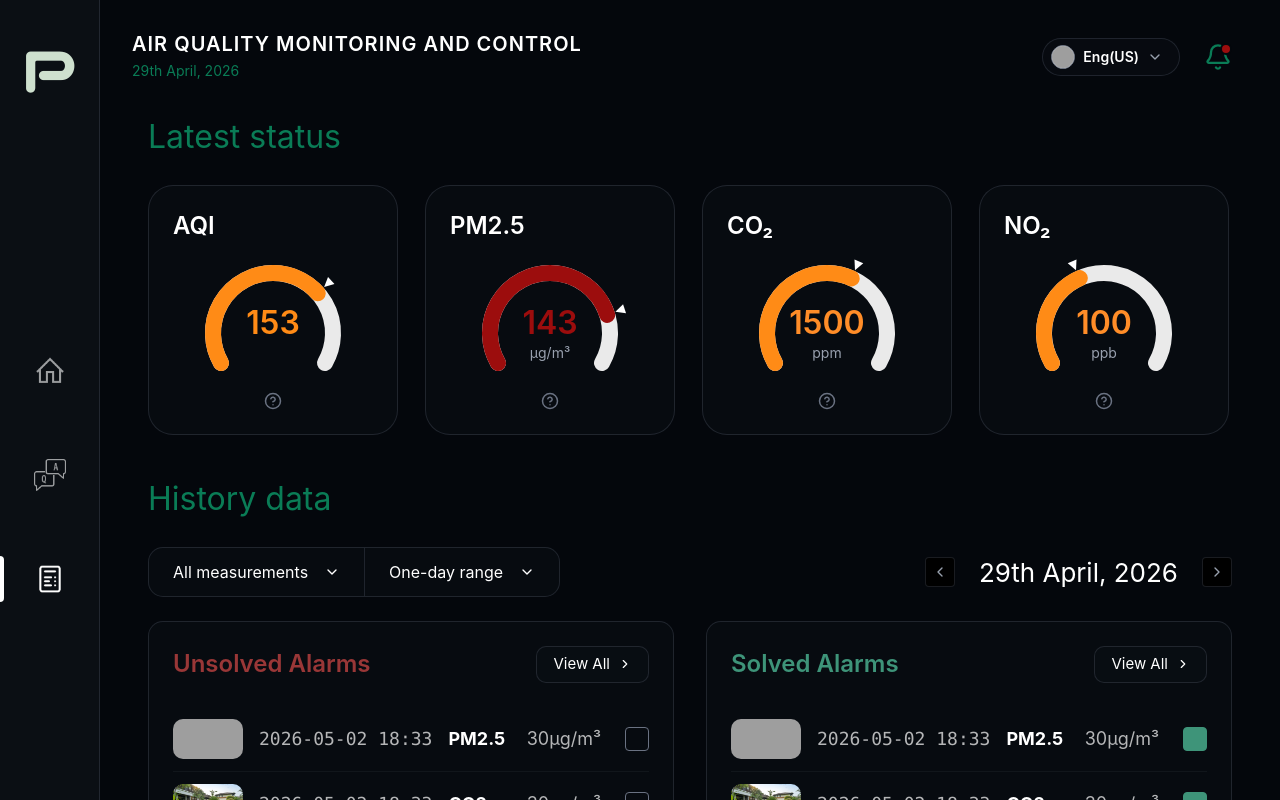
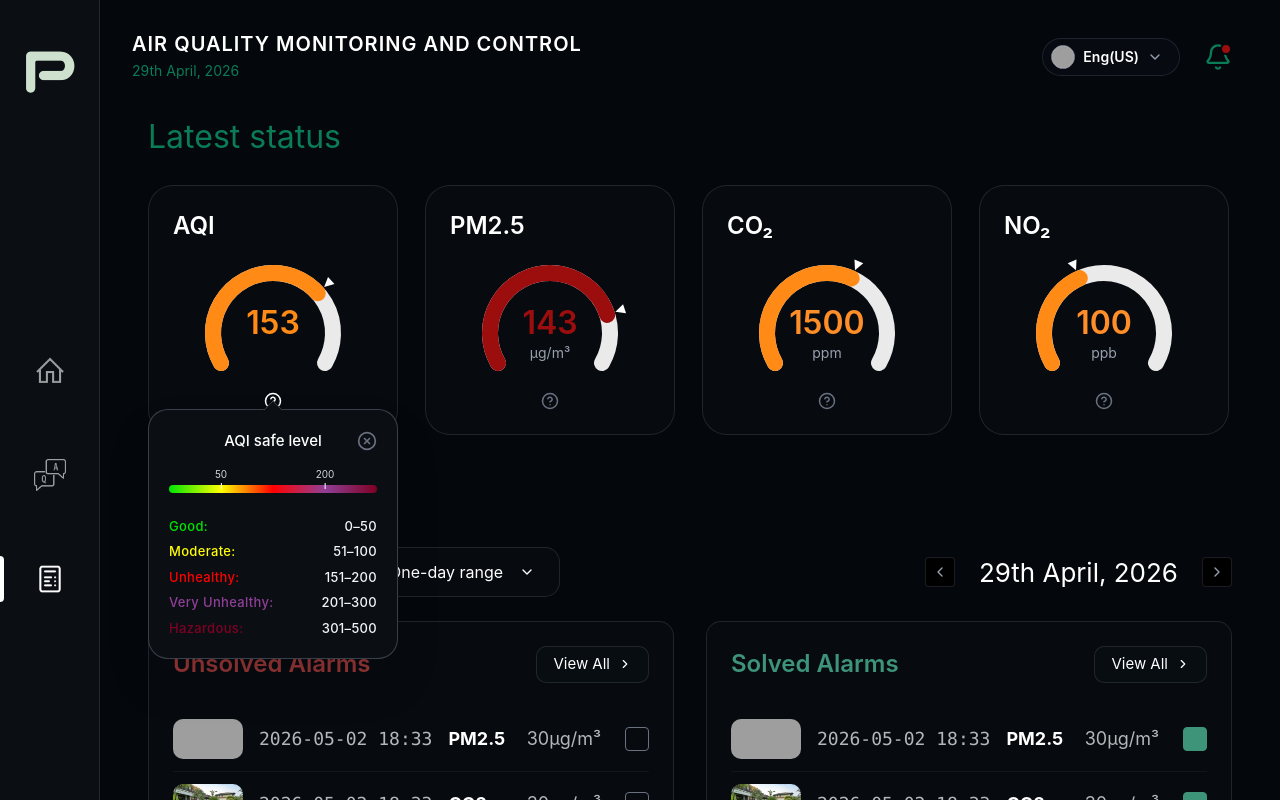
Before and after one commit to sosMoH/GradProject, a React (Vite) app: page /overview in a window 1280 px wide. Both pictures are taken after a click on the icon 273 px from the left and 401 px from the top of the page. Built offline with nearby package versions, Linux system fonts and the light colour scheme; grey boxes are pictures that could not be loaded; a web font is replaced by a local one.

Commit message:
Added Gauges Extra Info + Stylized Scrollbar

```diff
--- a/src/index.css
+++ b/src/index.css
@@ -10,3 +10,21 @@
 .force-nico-font {
   font-family: 'Nico Moji Local', sans-serif !important;
 }
+
+/* --- Custom Dark Dashboard Scrollbar --- */
+::-webkit-scrollbar {
+  width: 8px; /* Thickness of the scrollbar */
+}
+
+::-webkit-scrollbar-track {
+  background: #04070C; /* Exact match to your background color */
+}
+
+::-webkit-scrollbar-thumb {
+  background: #1F2937; /* A subtle dark gray thumb */
+  border-radius: 10px;
+}
+
+::-webkit-scrollbar-thumb:hover {
+  background: #374151; /* Turns slightly lighter gray when you hover */
+}
--- a/src/pages/OverviewPage.tsx
+++ b/src/pages/OverviewPage.tsx
@@ -8,8 +8,9 @@ import {
   AlertCircle,
   CheckCircle2,
   Inbox,
+  XCircle,
 } from "lucide-react";
-import { motion, AnimatePresence } from "framer-motion"; // <-- Added Framer Motion
+import { motion, AnimatePresence } from "framer-motion";
 
 import { getFormattedDate } from "../components/Header";
 
@@ -18,62 +19,258 @@ import imgRoom from "../assets/alarms_locations/bedroom.png";
 import imgGarden from "../assets/alarms_locations/garden.png";
 import imgRoof from "../assets/alarms_locations/roof.png";
 
-// --- Custom Components for the Overview Page ---
+// --- Safe Level Data Configurations ---
+export const aqiSafeLevel = {
+  markers: [
+    { value: "50", left: "25%" },
+    { value: "200", left: "75%" },
+  ],
+  ranges: [
+    { label: "Good:", value: "0–50", color: "#00E400" },
+    { label: "Moderate:", value: "51–100", color: "#FFFF00" },
+    { label: "Unhealthy:", value: "151–200", color: "#FF0000" },
+    { label: "Very Unhealthy:", value: "201–300", color: "#8F3F97" },
+    { label: "Hazardous:", value: "301–500", color: "#7E0023" },
+  ],
+};
+
+export const pm25SafeLevel = {
+  markers: [
+    { value: "13", left: "20%" },
+    { value: "150", left: "75%" },
+  ],
+  ranges: [
+    { label: "Good:", value: "0–12", color: "#00E400" },
+    { label: "Moderate:", value: "13–35", color: "#FFFF00" },
+    { label: "Unhealthy:", value: "56–150", color: "#FF0000" },
+    { label: "Very Unhealthy:", value: "151–250", color: "#8F3F97" },
+    { label: "Hazardous:", value: "251–500", color: "#7E0023" },
+  ],
+};
+
+export const co2SafeLevel = {
+  markers: [
+    { value: "800", left: "25%" },
+    { value: "1500", left: "60%" },
+  ],
+  ranges: [
+    { label: "Good:", value: "0–50", color: "#00E400" },
+    { label: "Moderate:", value: "51–100", color: "#FFFF00" },
+    { label: "Unhealthy:", value: "151–200", color: "#FF0000" },
+    { label: "Very Unhealthy:", value: "201–300", color: "#8F3F97" },
+    { label: "Hazardous:", value: "301–500", color: "#7E0023" },
+  ],
+};
+
+export const no2SafeLevel = {
+  markers: [{ value: "200", left: "70%" }],
+  ranges: [
+    { label: "Good:", value: "0–21", color: "#00E400" },
+    { label: "Moderate:", value: "22–53", color: "#FFFF00" },
+    { label: "Unhealthy:", value: "101–360", color: "#FF0000" },
+    { label: "Very Unhealthy:", value: "361–649", color: "#8F3F97" },
+    { label: "Hazardous:", value: "650–500", color: "#7E0023" },
+  ],
+};
 
 // 1. DYNAMIC GAUGE CARD Component
-const GaugeCard = ({ title, value, unit, color, percentage, textColor }: any) => {
+const GaugeCard = ({
+  title,
+  value,
+  unit,
+  color,
+  percentage,
+  textColor,
+  safeLevelData,
+}: any) => {
+  const [isTooltipOpen, setIsTooltipOpen] = useState(false);
+
   const arcLength = 314.16;
   const offset = arcLength - percentage * arcLength;
   const rotation = -120 + percentage * 240;
 
   return (
-    <div className="bg-[#0B0F14]/60 border border-gray-500/25 rounded-[25px] p-6 flex flex-col items-center relative w-full max-w-[250px] aspect-square justify-between">
+    <div
+      className={`bg-[#0B0F14]/60 border border-gray-500/25 rounded-[25px] p-6 flex flex-col items-center relative w-full max-w-[250px] aspect-square justify-between transition-all duration-300 ${isTooltipOpen ? "z-50 border-gray-400/50" : "z-10"}`}
+    >
       <h3 className="text-white text-2xl w-full text-left font-semibold">
         {title}
       </h3>
+
       <div className="relative w-full flex justify-center mt-2">
-        <svg viewBox="0 0 200 160" className="w-[160px] h-[130px] overflow-visible">
-          <path d="M 35 137.5 A 75 75 0 1 1 165 137.5" fill="none" stroke="#EAEAEA" strokeWidth="20" strokeLinecap="round" />
-          <path d="M 35 137.5 A 75 75 0 1 1 165 137.5" fill="none" stroke={color} strokeWidth="20" strokeLinecap="round" strokeDasharray={arcLength} strokeDashoffset={offset} className="transition-all duration-1000 ease-out" />
-          <g transform={`rotate(${rotation}, 100, 100)`} className="transition-all duration-1000 ease-out">
+        <svg
+          viewBox="0 0 200 160"
+          className="w-[160px] h-[130px] overflow-visible"
+        >
+          <path
+            d="M 35 137.5 A 75 75 0 1 1 165 137.5"
+            fill="none"
+            stroke="#EAEAEA"
+            strokeWidth="20"
+            strokeLinecap="round"
+          />
+          <path
+            d="M 35 137.5 A 75 75 0 1 1 165 137.5"
+            fill="none"
+            stroke={color}
+            strokeWidth="20"
+            strokeLinecap="round"
+            strokeDasharray={arcLength}
+            strokeDashoffset={offset}
+            className="transition-all duration-1000 ease-out"
+          />
+          <g
+            transform={`rotate(${rotation}, 100, 100)`}
+            className="transition-all duration-1000 ease-out"
+          >
             <polygon points="100,14 94,2 106,2" fill="#FFF" />
           </g>
         </svg>
         <div className="absolute top-[42%] flex flex-col items-center">
-          <span className="text-[32px] font-semibold leading-none" style={{ color: textColor }}>{value}</span>
+          <span
+            className="text-[32px] font-semibold leading-none"
+            style={{ color: textColor }}
+          >
+            {value}
+          </span>
           <span className="text-gray-400 text-sm mt-1">{unit}</span>
         </div>
       </div>
-      <HelpCircle size={18} className="text-gray-500 mt-2 cursor-pointer" />
+
+      <HelpCircle
+        size={18}
+        className={`text-gray-500 mt-2 cursor-pointer transition-colors relative z-20 ${isTooltipOpen ? "text-white" : "hover:text-white"}`}
+        onClick={() => setIsTooltipOpen(!isTooltipOpen)}
+      />
+
+      {/* --- SAFE LEVEL DROPDOWN POPUP --- */}
+      <AnimatePresence>
+        {isTooltipOpen && (
+          <motion.div
+            initial={{ opacity: 0, y: -10 }}
+            animate={{ opacity: 1, y: 0 }}
+            exit={{ opacity: 0, y: -10 }}
+            transition={{ duration: 0.2 }}
+            // Anchored beautifully to the bottom of the card, dropping downward
+            className="absolute top-[calc(100%-25px)] left-[-1px] right-[-1px] bg-[#0B0F14] border border-gray-500/50 rounded-[20px] p-5 shadow-2xl flex flex-col z-50"
+          >
+            {/* The little up-pointing triangle (Caret) */}
+            <div className="absolute -top-[7px] left-1/2 -translate-x-1/2 w-3.5 h-3.5 bg-[#0B0F14] border-t border-l border-gray-500/50 rotate-45 rounded-tl-[2px]" />
+
+            <div className="flex justify-between items-center mb-6 relative">
+              <span className="text-white text-[15px] font-medium w-full text-center">
+                {title} safe level
+              </span>
+              <XCircle
+                size={20}
+                className="text-gray-500 cursor-pointer hover:text-white transition-colors absolute right-0"
+                onClick={(e) => {
+                  e.stopPropagation();
+                  setIsTooltipOpen(false);
+                }}
+              />
+            </div>
+
+            <div
+              className="relative w-full h-2 rounded-full mb-6 mt-2"
+              style={{
+                background:
+                  "linear-gradient(to right, #00E400, #FFFF00, #FF0000, #8F3F97, #7E0023)",
+              }}
+            >
+              {safeLevelData.markers.map((marker: any, idx: number) => (
+                <div
+                  key={idx}
+                  className="absolute top-[-16px] flex flex-col items-center -translate-x-1/2"
+                  style={{ left: marker.left }}
+                >
+                  <span className="text-[10px] text-gray-300 leading-none">
+                    {marker.value}
+                  </span>
+                  <div className="w-[1px] h-[6px] bg-white mt-1" />
+                </div>
+              ))}
+            </div>
+
+            <div className="flex flex-col gap-1.5 w-full">
+              {safeLevelData.ranges.map((row: any, idx: number) => (
+                <div
+                  key={idx}
+                  className="flex justify-between items-center text-[13px] font-medium tracking-wide"
+                >
+                  <span style={{ color: row.color }}>{row.label}</span>
+                  <span className="text-gray-100">{row.value}</span>
+                </div>
+              ))}
+            </div>
+          </motion.div>
+        )}
+      </AnimatePresence>
     </div>
   );
 };
 
-// 2. Small Alarm Row Component (For the Overview Page)
+// 2. Small Alarm Row Component
 const AlarmRow = ({ time, type, pm25, isSolved, image }: any) => (
   <div className="flex items-center justify-between text-[16px] md:text-[18px] text-white/70 py-3 border-b border-gray-500/10 last:border-0">
     <div className="flex items-center gap-4">
-      <img src={image} alt={`${type} location`} className="w-[70px] h-[40px] rounded-[10px] object-cover" />
+      <img
+        src={image}
+        alt={`${type} location`}
+        className="w-[70px] h-[40px] rounded-[10px] object-cover"
+      />
       <span className="font-mono">{time}</span>
       <span className="font-bold text-white w-[60px]">{type}</span>
     </div>
     <div className="flex items-center gap-6">
       <span>{pm25}</span>
-      <div className={`w-6 h-6 border ${isSolved ? "bg-[#3E9479] border-[#3E9479]" : "border-gray-500"} rounded-sm`} />
+      <div
+        className={`w-6 h-6 border ${isSolved ? "bg-[#3E9479] border-[#3E9479]" : "border-gray-500"} rounded-sm`}
+      />
     </div>
   </div>
 );
 
 // --- MAIN Overview Page Component ---
 const OverviewPage: React.FC = () => {
-  // Added State to control which card is currently expanded to full-screen
-  const [expandedView, setExpandedView] = useState<"unsolved" | "solved" | null>(null);
+  const [expandedView, setExpandedView] = useState<
+    "unsolved" | "solved" | null
+  >(null);
 
-  // Expanded Data to include all the new columns for the detailed view
   const dummyAlarms = [
-    { id: 1, locationName: "Bedroom", time: "2026-05-02 18:33", type: "PM2.5", aqi: "110", pm25: "30µg/m³", co2: "1224ppm", no2: "98ppb", image: imgRoom },
-    { id: 2, locationName: "Garden", time: "2026-05-02 18:33", type: "CO2", aqi: "110", pm25: "30µg/m³", co2: "1224ppm", no2: "98ppb", image: imgGarden },
-    { id: 3, locationName: "Roof", time: "2026-05-02 18:33", type: "PM2.5", aqi: "110", pm25: "30µg/m³", co2: "1224ppm", no2: "98ppb", image: imgRoof },
+    {
+      id: 1,
+      locationName: "Bedroom",
+      time: "2026-05-02 18:33",
+      type: "PM2.5",
+      aqi: "110",
+      pm25: "30µg/m³",
+      co2: "1224ppm",
+      no2: "98ppb",
+      image: imgRoom,
+    },
+    {
+      id: 2,
+      locationName: "Garden",
+      time: "2026-05-02 18:33",
+      type: "CO2",
+      aqi: "110",
+      pm25: "30µg/m³",
+      co2: "1224ppm",
+      no2: "98ppb",
+      image: imgGarden,
+    },
+    {
+      id: 3,
+      locationName: "Roof",
+      time: "2026-05-02 18:33",
+      type: "PM2.5",
+      aqi: "110",
+      pm25: "30µg/m³",
+      co2: "1224ppm",
+      no2: "98ppb",
+      image: imgRoof,
+    },
   ];
 
   return (
@@ -84,11 +281,9 @@ const OverviewPage: React.FC = () => {
         {expandedView && (
           <div className="fixed inset-0 z-[100] flex items-center justify-center p-6 md:p-12 bg-[#04070C]/90 backdrop-blur-sm">
             <motion.div
-              // This layoutId matches the small card so Framer Motion morphs them together!
               layoutId={`card-${expandedView}`}
               className="w-full max-w-[1200px] h-full max-h-[750px] bg-[#0B0F14] border border-gray-500/25 rounded-[15px] p-8 md:p-12 flex flex-col shadow-2xl overflow-hidden"
             >
-              {/* Overlay Header */}
               <div className="flex items-center justify-between mb-10">
                 <div className="flex items-center gap-4">
                   {expandedView === "unsolved" ? (
@@ -97,14 +292,17 @@ const OverviewPage: React.FC = () => {
                     <CheckCircle2 color="#3E9479" size={36} />
                   )}
                   <div>
-                    <h2 className={`text-[32px] font-bold leading-tight ${expandedView === "unsolved" ? "text-[#830202]" : "text-[#3E9479]"}`}>
-                      {expandedView === "unsolved" ? "Unsolved Alarms" : "Solved Alarms"}
+                    <h2
+                      className={`text-[32px] font-bold leading-tight ${expandedView === "unsolved" ? "text-[#830202]" : "text-[#3E9479]"}`}
+                    >
+                      {expandedView === "unsolved"
+                        ? "Unsolved Alarms"
+                        : "Solved Alarms"}
                     </h2>
                     <p className="text-gray-500 text-sm">3 active alarms</p>
                   </div>
                 </div>
 
-                {/* Back Button */}
                 <button
                   onClick={() => setExpandedView(null)}
                   className="w-10 h-10 border border-gray-500/25 rounded-md flex items-center justify-center hover:bg-white/10 transition-colors"
@@ -113,7 +311,6 @@ const OverviewPage: React.FC = () => {
                 </button>
               </div>
 
-              {/* Detailed Table Header */}
               <div className="grid grid-cols-[2fr_2fr_1fr_1.5fr_1.5fr_1.5fr_1fr] gap-4 text-[#888888] font-semibold text-[20px] pb-4 border-b border-gray-500/25 text-center px-4">
                 <div className="text-left pl-2">location</div>
                 <div className="text-left">Time</div>
@@ -124,27 +321,44 @@ const OverviewPage: React.FC = () => {
                 <div>Status</div>
               </div>
 
-              {/* Detailed Table Rows */}
               <div className="flex flex-col overflow-y-auto">
                 {dummyAlarms.map((alarm, idx) => (
-                  <div key={idx} className="grid grid-cols-[2fr_2fr_1fr_1.5fr_1.5fr_1.5fr_1fr] gap-4 items-center py-6 text-white/90 text-[18px] border-b border-gray-500/10 text-center px-4">
+                  <div
+                    key={idx}
+                    className="grid grid-cols-[2fr_2fr_1fr_1.5fr_1.5fr_1.5fr_1fr] gap-4 items-center py-6 text-white/90 text-[18px] border-b border-gray-500/10 text-center px-4"
+                  >
                     <div className="flex items-center gap-4 text-left border-r border-gray-500/25">
-                      <img src={alarm.image} className="w-16 h-16 rounded-[10px] object-cover" alt="Location" />
+                      <img
+                        src={alarm.image}
+                        className="w-16 h-16 rounded-[10px] object-cover"
+                        alt="Location"
+                      />
                       <span>{alarm.locationName}</span>
                     </div>
-                    <div className="text-left font-mono border-r border-gray-500/25 pl-4">{alarm.time}</div>
-                    <div className="border-r border-gray-500/25">{alarm.aqi}</div>
-                    <div className="border-r border-gray-500/25">{alarm.pm25}</div>
-                    <div className="border-r border-gray-500/25">{alarm.co2}</div>
-                    <div className="border-r border-gray-500/25">{alarm.no2}</div>
+                    <div className="text-left font-mono border-r border-gray-500/25 pl-4">
+                      {alarm.time}
+                    </div>
+                    <div className="border-r border-gray-500/25">
+                      {alarm.aqi}
+                    </div>
+                    <div className="border-r border-gray-500/25">
+                      {alarm.pm25}
+                    </div>
+                    <div className="border-r border-gray-500/25">
+                      {alarm.co2}
+                    </div>
+                    <div className="border-r border-gray-500/25">
+                      {alarm.no2}
+                    </div>
                     <div className="flex justify-center">
-                      <div className={`w-6 h-6 border rounded-sm ${expandedView === "solved" ? "bg-[#3E9479] border-[#3E9479]" : "border-gray-500"}`} />
+                      <div
+                        className={`w-6 h-6 border rounded-sm ${expandedView === "solved" ? "bg-[#3E9479] border-[#3E9479]" : "border-gray-500"}`}
+                      />
                     </div>
                   </div>
                 ))}
               </div>
 
-              {/* Empty State Footer */}
               <div className="mt-auto flex flex-col items-center justify-center pt-8 opacity-40">
                 <div className="relative mb-2">
                   <Inbox size={60} strokeWidth={1} className="text-[#3E9479]" />
@@ -155,32 +369,68 @@ const OverviewPage: React.FC = () => {
                   </div>
                 </div>
                 <p className="text-[16px] font-medium text-gray-400">
-                  {expandedView === "unsolved" ? "No More Unsolved Alarms" : "No More Solved Alarms"}
+                  {expandedView === "unsolved"
+                    ? "No More Unsolved Alarms"
+                    : "No More Solved Alarms"}
                 </p>
               </div>
-
             </motion.div>
           </div>
         )}
       </AnimatePresence>
-      {/* --------------------------------------------- */}
-
 
       <main className="flex-1 flex flex-col w-full relative z-10">
-        <Header title="AIR QUALITY MONITORING AND CONTROL" dateColor="text-[#0A7C56]" bellColor="text-[#0A7C56]" />
+        <Header
+          title="AIR QUALITY MONITORING AND CONTROL"
+          dateColor="text-[#0A7C56]"
+          bellColor="text-[#0A7C56]"
+        />
 
         <div className="px-6 md:px-12 py-8 flex flex-col gap-10 max-w-[1440px] mx-auto w-full">
-          <section>
+          <section className="relative z-20">
             <h2 className="text-[32px] text-[#0A7C56] mb-6">Latest status</h2>
-            <div className="grid grid-cols-1 sm:grid-cols-2 lg:grid-cols-4 gap-6 justify-items-center md:justify-items-start">
-              <GaugeCard title="AQI" value="153" unit="" color="#FF8B16" textColor="#FF8B16" percentage={0.7} />
-              <GaugeCard title="PM2.5" value="143" unit="µg/m³" color="#9C0D0D" textColor="#9C0D0D" percentage={0.8} />
-              <GaugeCard title="CO₂" value="1500" unit="ppm" color="#FF8B16" textColor="#FF8D28" percentage={0.6} />
-              <GaugeCard title="NO₂" value="100" unit="ppb" color="#FF8B16" textColor="#FF8D28" percentage={0.4} />
+
+            <div className="grid grid-cols-1 sm:grid-cols-2 lg:grid-cols-4 gap-6 justify-items-center md:justify-items-start z-20 relative">
+              <GaugeCard
+                title="AQI"
+                value="153"
+                unit=""
+                color="#FF8B16"
+                textColor="#FF8B16"
+                percentage={0.7}
+                safeLevelData={aqiSafeLevel}
+              />
+              <GaugeCard
+                title="PM2.5"
+                value="143"
+                unit="µg/m³"
+                color="#9C0D0D"
+                textColor="#9C0D0D"
+                percentage={0.8}
+                safeLevelData={pm25SafeLevel}
+              />
+              <GaugeCard
+                title="CO₂"
+                value="1500"
+                unit="ppm"
+                color="#FF8B16"
+                textColor="#FF8D28"
+                percentage={0.6}
+                safeLevelData={co2SafeLevel}
+              />
+              <GaugeCard
+                title="NO₂"
+                value="100"
+                unit="ppb"
+                color="#FF8B16"
+                textColor="#FF8D28"
+                percentage={0.4}
+                safeLevelData={no2SafeLevel}
+              />
             </div>
           </section>
 
-          <section>
+          <section className="relative z-10">
             <h2 className="text-[32px] text-[#0A7C56] mb-6">History data</h2>
 
             <div className="flex flex-col md:flex-row justify-between items-start md:items-center gap-4 mb-6 text-white w-full">
@@ -205,13 +455,18 @@ const OverviewPage: React.FC = () => {
             </div>
 
             <div className="grid grid-cols-1 lg:grid-cols-2 gap-8">
-
-              {/* --- SMALL UNSOLVED CARD --- */}
-              {/* Adding layoutId here makes it morph into the big overlay! */}
-              <motion.div layoutId="card-unsolved" className="bg-[#0B0F14]/60 border border-gray-500/25 rounded-[15px] p-6 relative">
+              <motion.div
+                layoutId="card-unsolved"
+                className="bg-[#0B0F14]/60 border border-gray-500/25 rounded-[15px] p-6 relative"
+              >
                 <div className="flex justify-between items-center mb-6">
-                  <h3 className="text-[24px] font-semibold text-[#993737]">Unsolved Alarms</h3>
-                  <button onClick={() => setExpandedView("unsolved")} className="bg-[#0B0F14]/60 border border-gray-500/25 text-white px-4 py-1.5 rounded-[10px] text-[15px] flex items-center gap-2 hover:bg-white/10 transition-colors z-10 relative">
+                  <h3 className="text-[24px] font-semibold text-[#993737]">
+                    Unsolved Alarms
+                  </h3>
+                  <button
+                    onClick={() => setExpandedView("unsolved")}
+                    className="bg-[#0B0F14]/60 border border-gray-500/25 text-white px-4 py-1.5 rounded-[10px] text-[15px] flex items-center gap-2 hover:bg-white/10 transition-colors z-10 relative"
+                  >
                     View All <ChevronRight size={14} />
                   </button>
                 </div>
@@ -222,12 +477,18 @@ const OverviewPage: React.FC = () => {
                 </div>
               </motion.div>
 
-              {/* --- SMALL SOLVED CARD --- */}
-              {/* Adding layoutId here makes it morph into the big overlay! */}
-              <motion.div layoutId="card-solved" className="bg-[#0B0F14]/60 border border-gray-500/25 rounded-[15px] p-6 relative">
+              <motion.div
+                layoutId="card-solved"
+                className="bg-[#0B0F14]/60 border border-gray-500/25 rounded-[15px] p-6 relative"
+              >
                 <div className="flex justify-between items-center mb-6">
-                  <h3 className="text-[24px] font-semibold text-[#3E9479]">Solved Alarms</h3>
-                  <button onClick={() => setExpandedView("solved")} className="bg-[#0B0F14]/60 border border-gray-500/25 text-white px-4 py-1.5 rounded-[10px] text-[15px] flex items-center gap-2 hover:bg-white/10 transition-colors z-10 relative">
+                  <h3 className="text-[24px] font-semibold text-[#3E9479]">
+                    Solved Alarms
+                  </h3>
+                  <button
+                    onClick={() => setExpandedView("solved")}
+                    className="bg-[#0B0F14]/60 border border-gray-500/25 text-white px-4 py-1.5 rounded-[10px] text-[15px] flex items-center gap-2 hover:bg-white/10 transition-colors z-10 relative"
+                  >
                     View All <ChevronRight size={14} />
                   </button>
                 </div>
@@ -237,7 +498,6 @@ const OverviewPage: React.FC = () => {
                   ))}
                 </div>
               </motion.div>
-
             </div>
           </section>
         </div>
```
Also changed, not shown: 1 other file (tests, documents, lock files or other folders).
